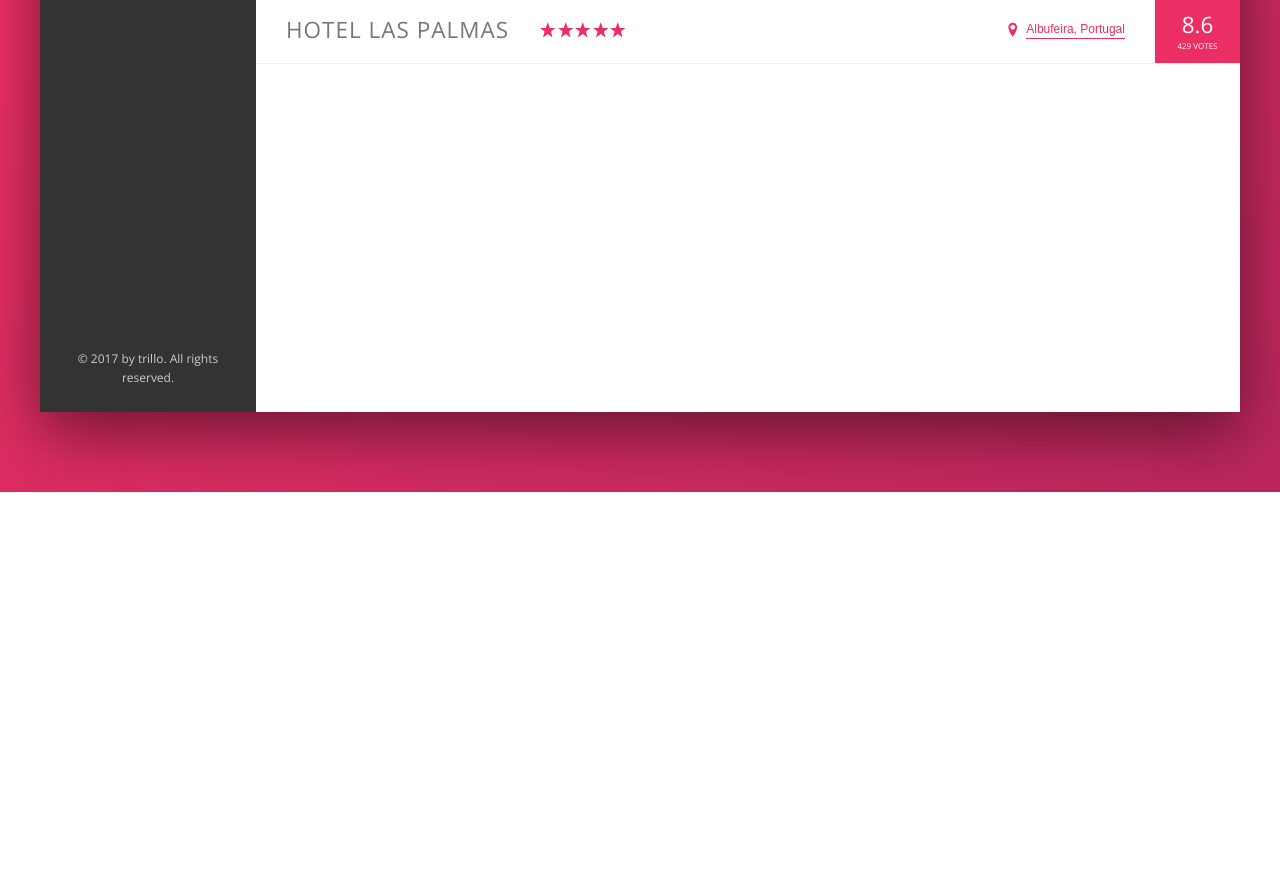
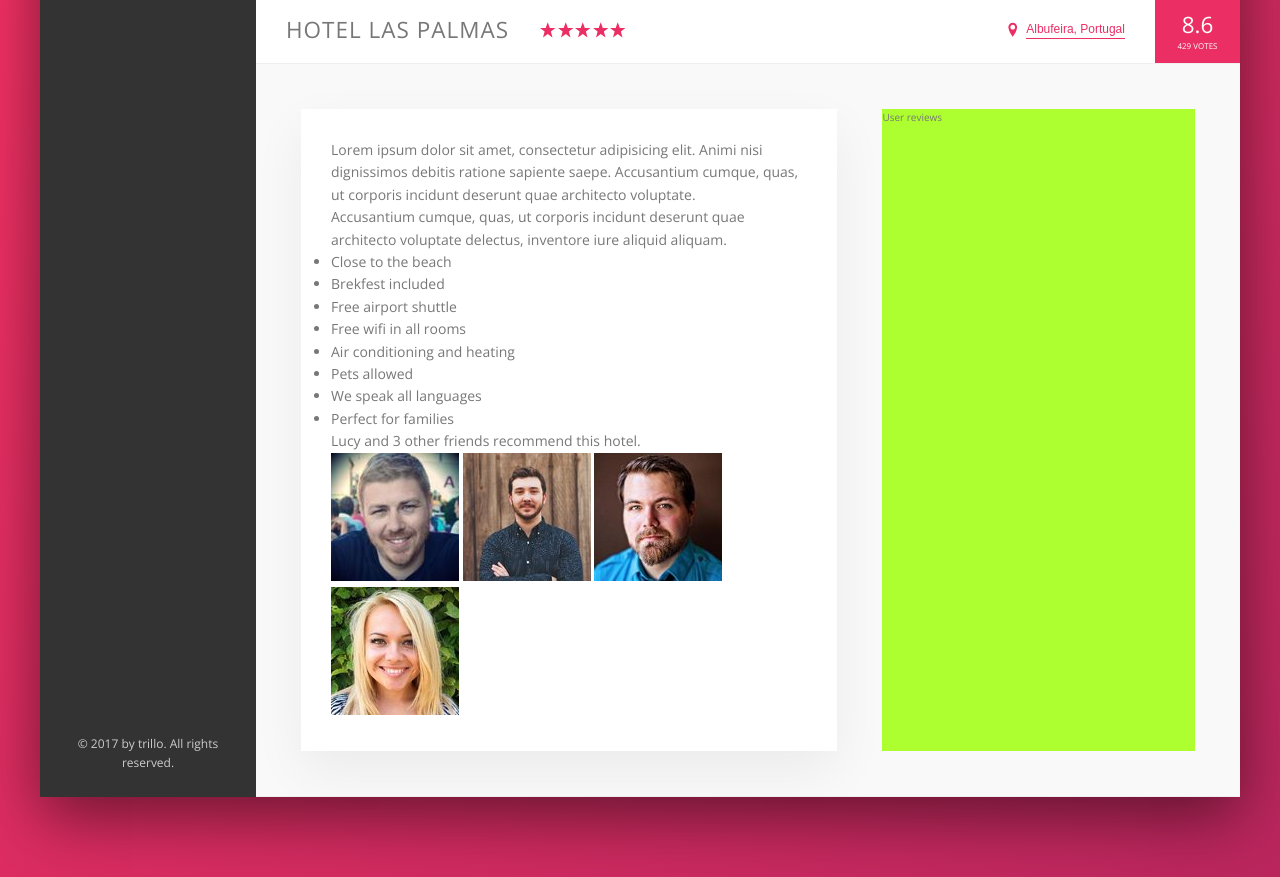
Before and after one commit to Altiuss/Trillo, a website: page index.html in a window 1280 px wide. Shown: the part 538-1415 px from the top of the page. Before the commit the page ends 1030 px from the top, so only its background shows below. Drawn offline with nearby package versions, Linux system fonts and the light colour scheme.

Commit message:
Building the Description Section - Part1

```diff
--- a/index.html
+++ b/index.html
@@ -143,6 +143,44 @@
                     </div>
                 </div>
 
+                <div class="detail">
+                    <div class="description">
+                        <p class="paragraph">
+                            Lorem ipsum dolor sit amet, consectetur adipisicing elit.
+                             Animi nisi dignissimos debitis ratione sapiente saepe.
+                              Accusantium cumque, quas, ut corporis incidunt deserunt quae architecto voluptate.
+                        </p>
+                        <p class="paragraph">
+                            Accusantium cumque, quas, ut corporis incidunt deserunt quae architecto voluptate delectus,
+                             inventore iure aliquid aliquam.
+                        </p>
+                        <ul class="list">
+                            <li class="list__item">Close to the beach</li>
+                            <li class="list__item">Brekfest included</li>
+                            <li class="list__item">Free airport shuttle</li>
+                            <li class="list__item">Free wifi in all rooms</li>
+                            <li class="list__item">Air conditioning and heating</li>
+                            <li class="list__item">Pets allowed</li>
+                            <li class="list__item">We speak all languages</li>
+                            <li class="list__item">Perfect for families</li>
+                        </ul>
+                        <div class="recommend">
+                            <p class="recommend__count">
+                                Lucy and 3 other friends recommend this hotel.
+                            </p>
+                            <div class="recommend__friends">
+                                <img src="img/user-3.jpg" alt="Friend 1" class="recommend__photo">
+                                <img src="img/user-4.jpg" alt="Friend 2" class="recommend__photo">
+                                <img src="img/user-5.jpg" alt="Friend 3" class="recommend__photo">
+                                <img src="img/user-6.jpg" alt="Friend 4" class="recommend__photo">
+                            </div>
+                        </div>
+                    </div>
+                    <div class="user-reviews">
+                        User reviews
+                    </div>
+                </div>
+
 
             </main>
         </div>
--- a/sass/_base.scss
+++ b/sass/_base.scss
@@ -1,4 +1,3 @@
-
 :root {
     --color-primary: #eb2f64;
     --color-primary-light: #FF3366;
@@ -13,7 +12,10 @@
     --color-grey-dark-2: #777;
     --color-grey-dark-3: #999;
 
-    --shadow-dark:0 2rem 6rem rgba(0,0,0, .5);
+    --shadow-dark: 0 2rem 6rem rgba(0, 0, 0, .5);
+    --shadow-light: 0 2rem 5rem rgba(0, 0, 0, .06);
+
+    --line: 1px solid var(--color-grey-light-3);
 
 }
 
--- a/sass/_components.scss
+++ b/sass/_components.scss
@@ -237,7 +237,7 @@
 .overview {
     display: flex;
     align-items: center;
-    border-bottom: 1px solid var(--color-grey-light-3);
+    border-bottom: var(--line);
 
 
     &__heading {
--- a/sass/_layout.scss
+++ b/sass/_layout.scss
@@ -10,8 +10,8 @@
 .header {
     font-size: 1.4rem;
     height: 7rem;
-    background-color:#fff;
-    border-bottom: 1px solid var(--color-grey-light-3);
+    background-color: #fff;
+    border-bottom: var(--line);
     display: flex;
     justify-content: space-between;
     align-items: center;
@@ -31,7 +31,28 @@
 }
 
 .hotel-view {
-background-color: #fff;
-height: 80rem;
-flex: 1;
+    background-color: #fff;
+
+    flex: 1;
 }
+
+.detail {
+    display: flex;
+    padding: 4.5rem;
+    background-color: var(--color-grey-light-1);
+    border-bottom: var(--line);
+}
+
+.description {
+    font-size: 1.4rem;
+    background-color: #fff;
+    box-shadow: var(--shadow-light);
+    padding: 3rem;
+    flex: 0 0 60%;
+    margin-right: 4.5rem;
+}
+
+.user-reviews {
+    background-color: greenyellow;
+    flex: 1;
+}
```
Also changed, not shown: css/style.css, 1 other file.
